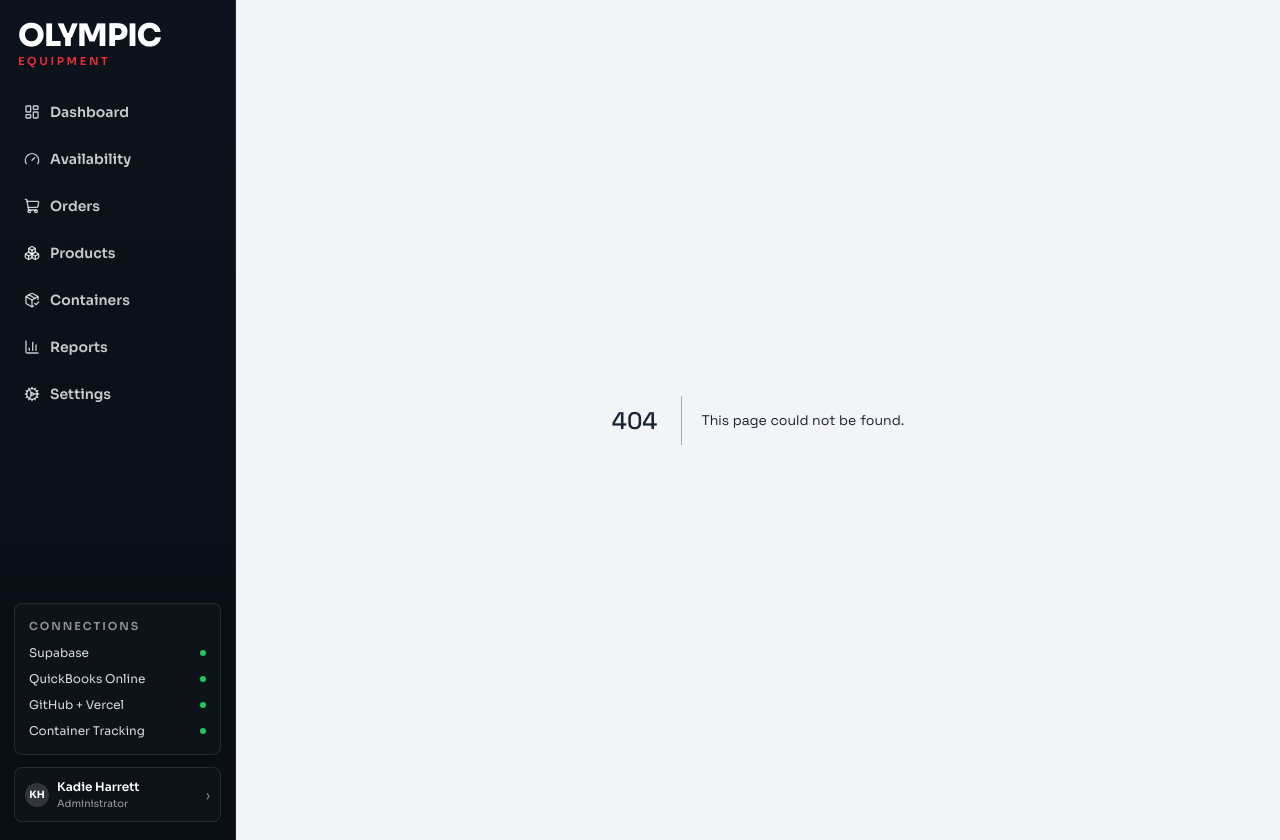
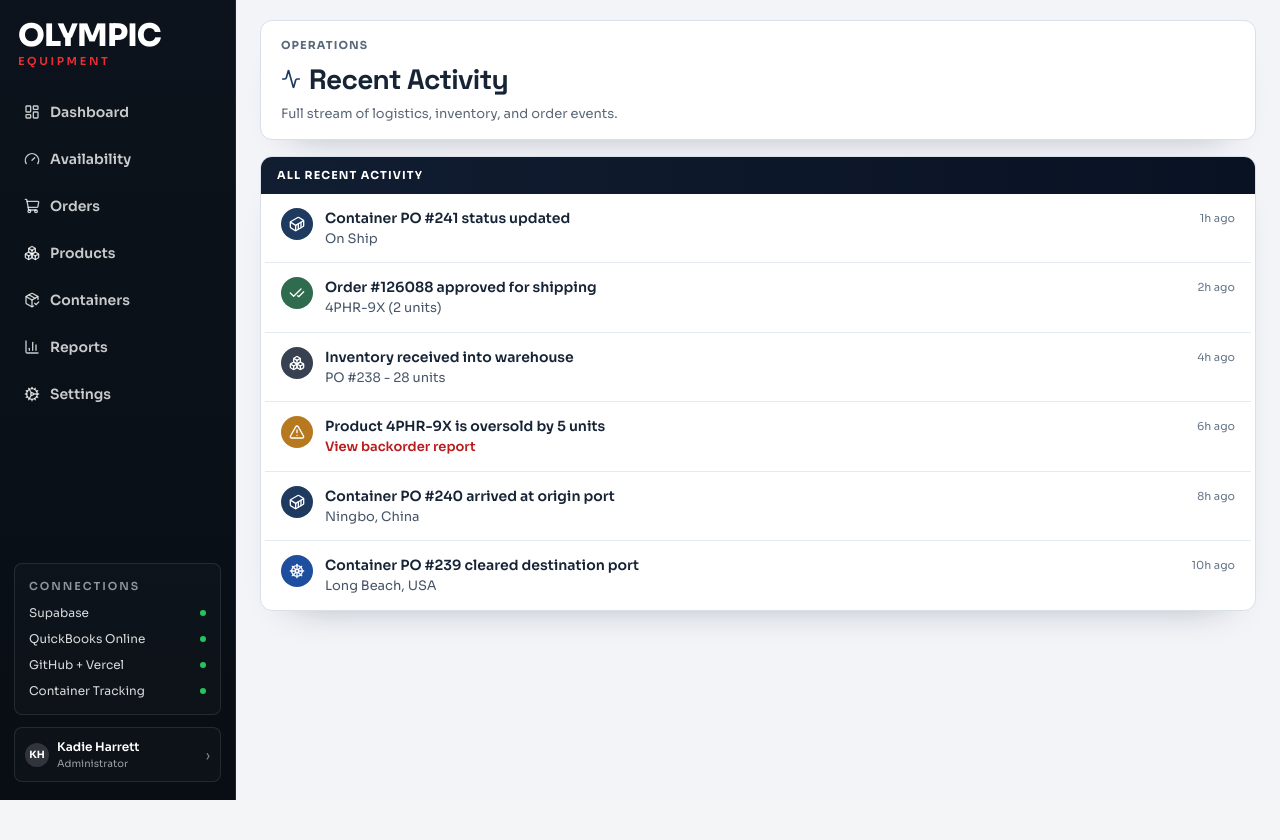
Before and after one commit to kadieharrett223-cloud/inventory-app, a Next.js app: page /activity in a window 1280 px wide. Before the commit this address had no page. After the commit the page ends 800 px from the top, so only its background shows below. Built offline with nearby package versions, Linux system fonts and the light colour scheme.

Commit message:
Add full activity page and link actions

```diff
--- /dev/null
+++ b/src/app/activity/page.tsx
@@ -0,0 +1,92 @@
+import { Activity, AlertTriangle, Boxes, CheckCheck, Container, ShipWheel } from "lucide-react";
+
+const allActivity = [
+  {
+    id: "a1",
+    icon: Container,
+    iconBg: "bg-[#1e3a5f]",
+    title: "Container PO #241 status updated",
+    detail: "On Ship",
+    ago: "1h ago",
+  },
+  {
+    id: "a2",
+    icon: CheckCheck,
+    iconBg: "bg-[#2f6b4f]",
+    title: "Order #126088 approved for shipping",
+    detail: "4PHR-9X (2 units)",
+    ago: "2h ago",
+  },
+  {
+    id: "a3",
+    icon: Boxes,
+    iconBg: "bg-[#374151]",
+    title: "Inventory received into warehouse",
+    detail: "PO #238 - 28 units",
+    ago: "4h ago",
+  },
+  {
+    id: "a4",
+    icon: AlertTriangle,
+    iconBg: "bg-[#b7791f]",
+    title: "Product 4PHR-9X is oversold by 5 units",
+    detail: "View backorder report",
+    ago: "6h ago",
+  },
+  {
+    id: "a5",
+    icon: Container,
+    iconBg: "bg-[#1e3a5f]",
+    title: "Container PO #240 arrived at origin port",
+    detail: "Ningbo, China",
+    ago: "8h ago",
+  },
+  {
+    id: "a6",
+    icon: ShipWheel,
+    iconBg: "bg-[#1e4f9f]",
+    title: "Container PO #239 cleared destination port",
+    detail: "Long Beach, USA",
+    ago: "10h ago",
+  },
+];
+
+export default function ActivityPage() {
+  return (
+    <section className="mx-auto w-full max-w-5xl space-y-4">
+      <header className="rounded-xl border border-[#d8e0eb] bg-white px-5 py-4 shadow-[0_20px_38px_-32px_rgba(15,23,42,0.45)]">
+        <p className="text-[11px] font-bold uppercase tracking-[0.1em] text-[#5c697b]">Operations</p>
+        <div className="mt-1 flex items-center gap-2">
+          <Activity className="h-5 w-5 text-[#1e3a5f]" />
+          <h1 className="text-[28px] font-bold tracking-tight text-[#172436]">Recent Activity</h1>
+        </div>
+        <p className="mt-1 text-[13px] text-[#5c6878]">
+          Full stream of logistics, inventory, and order events.
+        </p>
+      </header>
+
+      <section className="overflow-hidden rounded-xl border border-[#d8e0eb] bg-white shadow-[0_20px_38px_-32px_rgba(15,23,42,0.45)]">
+        <div className="bg-[linear-gradient(90deg,#111d31_0%,#091223_100%)] px-4 py-2.5 text-[11px] font-bold uppercase tracking-[0.1em] text-white">
+          All Recent Activity
+        </div>
+        <div className="divide-y divide-[#e5eaf1] px-1">
+          {allActivity.map((item) => {
+            const Icon = item.icon;
+            return (
+              <article key={item.id} className="flex items-start gap-3 px-4 py-3.5">
+                <div className={`rounded-full p-2 text-white ${item.iconBg}`}>
+                  <Icon className="h-4 w-4" />
+                </div>
+                <div className="min-w-0 flex-1">
+                  <p className="truncate text-[14px] font-semibold text-[#172436]">{item.title}</p>
+                  <p className={`text-[13px] ${item.detail === "View backorder report" ? "font-semibold text-[#b91c1c]" : "text-[#475569]"}`}>{item.detail}</p>
+                </div>
+                <span className="pt-0.5 text-[11px] text-[#65758a]">{item.ago}</span>
+              </article>
+            );
+          })}
+        </div>
+      </section>
+    </section>
+  );
+}
--- a/src/app/page.tsx
+++ b/src/app/page.tsx
@@ -309,7 +309,11 @@ export default function Home() {
               );
             })}
           </div>
-          <div className="border-t border-[#e5eaf1] px-4 py-2 text-center text-[12px] font-medium text-[#475569]">View all activity</div>
+          <div className="border-t border-[#e5eaf1] px-4 py-2">
+            <Link href="/activity" className="flex w-full items-center justify-center text-[12px] font-semibold text-[#b81d24] hover:underline">
+              View all activity
+            </Link>
+          </div>
         </section>
       </div>
 
--- a/src/app/settings/page.tsx
+++ b/src/app/settings/page.tsx
@@ -1,5 +1,6 @@
 "use client";
 
+import Link from "next/link";
 import { useMemo, useState } from "react";
 import { erpProducts, productMappings, qboProducts } from "@/lib/inventory-data";
 
@@ -39,6 +40,15 @@ export default function SettingsPage() {
             <dd className="mt-1 break-all font-medium">Configured via server env</dd>
           </div>
         </dl>
+
+        <div className="mt-4">
+          <Link
+            href="/activity"
+            className="inline-flex items-center rounded-full border border-[var(--brand-accent)] px-4 py-2 text-sm font-semibold text-[var(--brand-accent)] hover:bg-[var(--status-red-bg)]"
+          >
+            View All Recent Activity
+          </Link>
+        </div>
       </div>
 
       <div className="rounded-[20px] border border-[var(--line-soft)] bg-white p-6 shadow-[0_14px_36px_-30px_rgba(17,24,39,0.45)]">
```
